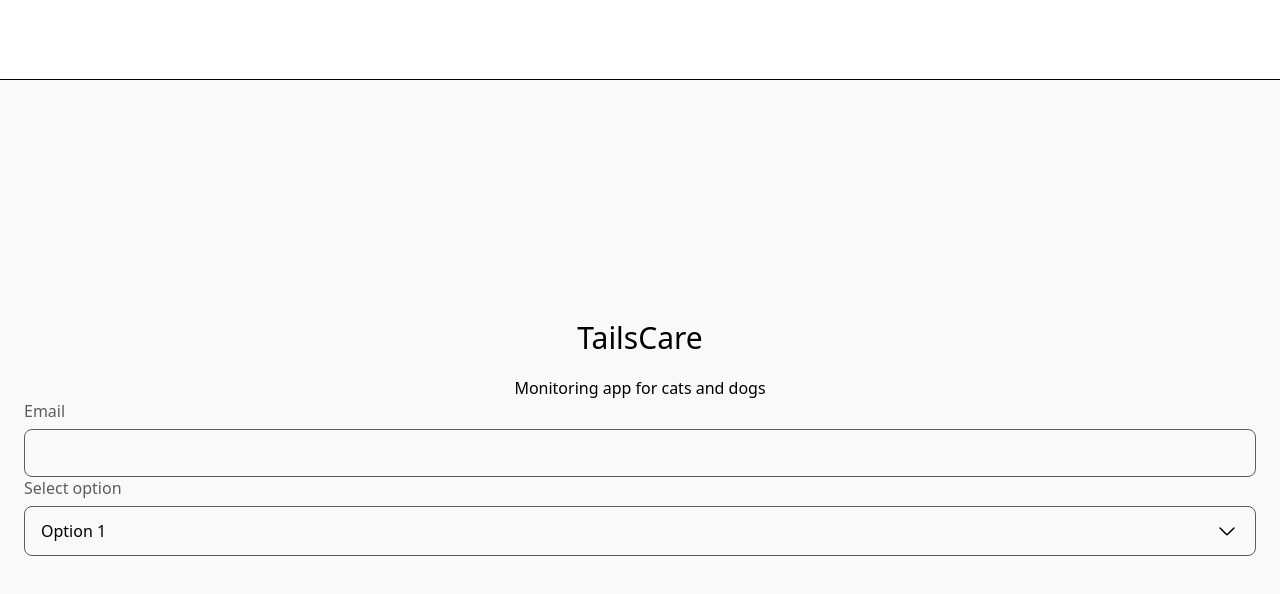
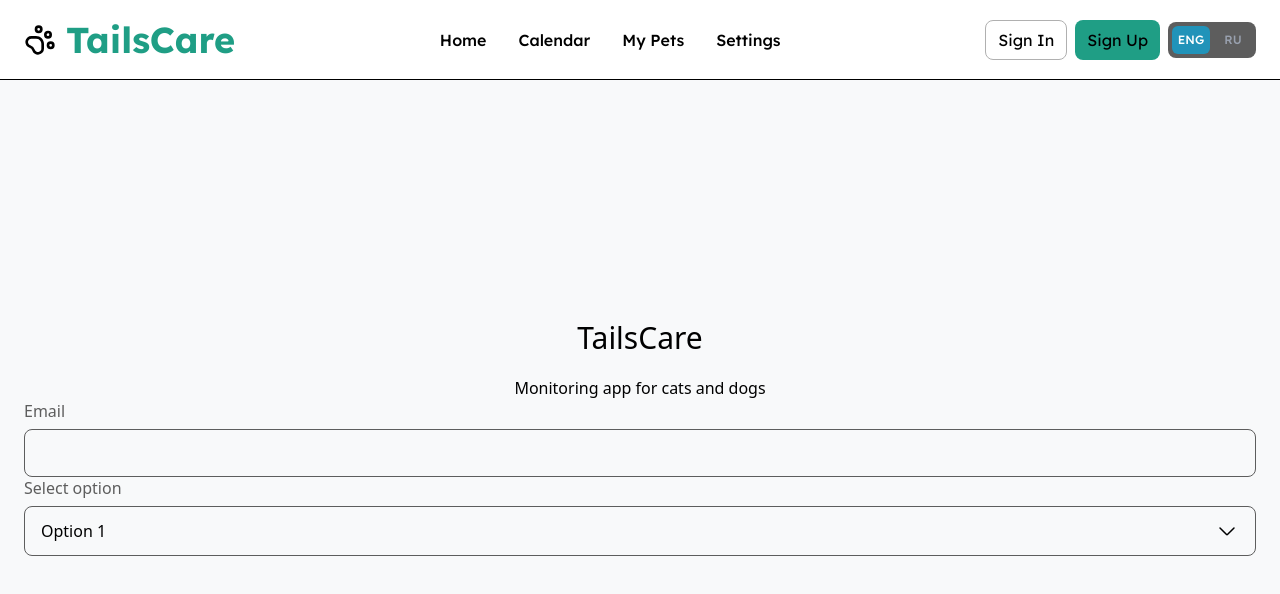
Before and after one commit to IharStaliarou/TailsCare, a Next.js app: page /en in a window 1280 px wide. Shown: the top 594 px of the page. Built offline with nearby package versions, Linux system fonts and the light colour scheme.

Commit message:
feat: added mobile nav menu

```diff
--- /dev/null
+++ b/components/layout/Header/DesktopNavMenu.tsx
@@ -0,0 +1,48 @@
+'use client'
+
+import { AuthActionsBlock } from '@/components/AuthActionsBlock'
+import { Logo } from '@/components/Logo/Logo'
+import { getLinks } from '@/constants/navigation'
+import { Link } from '@/i18n/routing'
+import { IUser } from '@/interfaces/user'
+import { useUIStore } from '@/store/use-ui-store'
+import { useTranslations } from 'next-intl'
+
+export const DesktopNavigation = ({
+  user,
+  isAuthenticated,
+  links,
+  t,
+}: {
+  user: IUser | null
+  isAuthenticated: boolean
+  links: ReturnType<typeof getLinks>
+  t: ReturnType<typeof useTranslations<'navigation'>>
+}) => {
+  const { closeMobileMenu } = useUIStore()
+
+  return (
+    <nav className='hidden px-4 md:flex md:h-full md:justify-between md:px-6 2xl:mx-auto 2xl:w-360'>
+      <Logo closeMobileMenu={closeMobileMenu} />
+
+      <ul className='flex items-center gap-8'>
+        {links.map(({ label, href }) => (
+          <li key={href}>
+            <Link
+              href={href}
+              className='hover:text-primary-hover font-medium transition-colors'
+            >
+              {t(label.replace('navigation.', ''))}
+            </Link>
+          </li>
+        ))}
+      </ul>
+
+      <AuthActionsBlock
+        user={user}
+        isAuthenticated={isAuthenticated}
+        closeMobileMenu={closeMobileMenu}
+      />
+    </nav>
+  )
+}
--- a/components/layout/Header/HeaderClient.tsx
+++ b/components/layout/Header/HeaderClient.tsx
@@ -1,22 +1,19 @@
 'use client'
 
-import { AuthActionsBlock } from '@/components/AuthActionsBlock'
-import { Logo } from '@/components/Logo/Logo'
 import { getLinks } from '@/constants/navigation'
-import { Link } from '@/i18n/routing'
 import { IUser } from '@/interfaces/user'
 import { useUIStore } from '@/store/use-ui-store'
-import clsx from 'clsx'
 import { useTranslations } from 'next-intl'
 
-import { BurgerButton } from './BurgerButton'
+import { DesktopNavigation } from './DesktopNavMenu'
+import { MobileNavigation } from './MobileNavMenu'
 
 interface IHeaderClientProps {
   user: IUser | null
 }
 
 export const HeaderClient = ({ user }: IHeaderClientProps) => {
-  const { isMobileMenuOpen, toggleMobileMenu, closeMobileMenu } = useUIStore()
+  const { isMobileMenuOpen } = useUIStore()
 
   const isAuthenticated = !!user
   const links = getLinks(isAuthenticated)
@@ -25,47 +22,23 @@ export const HeaderClient = ({ user }: IHeaderClientProps) => {
 
   return (
     <header
-      className={clsx(
-        'fixed top-0 left-0 z-50 flex w-full flex-col border-b bg-white transition-all',
-        isMobileMenuOpen ? 'h-full md:h-20' : 'h-16 md:h-20'
-      )}
+      className={
+        'fixed top-0 left-0 z-50 flex h-16 w-full flex-col border-b bg-white transition-all md:h-20'
+      }
     >
-      {/* TODO: add fast access links to pets and profile (refactoring!?) */}
-      <nav
-        className={clsx(
-          'inset-0 z-40 flex h-full flex-col p-6 pt-10 transition-transform duration-300 ' +
-            'justify-between md:static md:h-full md:max-w-360 md:flex-row md:px-4 md:py-0 2xl:mx-auto 2xl:w-360',
-          isMobileMenuOpen ? 'translate-x-0' : 'translate-x-full'
-        )}
-      >
-        <Logo closeMobileMenu={closeMobileMenu} />
+      <DesktopNavigation
+        user={user}
+        isAuthenticated={isAuthenticated}
+        links={links}
+        t={t}
+      />
 
-        <ul className='flex flex-col gap-6 md:flex-row md:items-center md:gap-8'>
-          {links.map(({ label, href }) => (
-            <li key={href}>
-              <Link
-                href={href}
-                onClick={closeMobileMenu}
-                className='hover:text-primary-hover font-medium transition-colors'
-              >
-                {t(label.replace('navigation.', ''))}
-              </Link>
-            </li>
-          ))}
-        </ul>
-
-        <AuthActionsBlock
-          user={user}
-          isAuthenticated={isAuthenticated}
-          closeMobileMenu={closeMobileMenu}
-        />
-        {/* TODO: add language  */}
-      </nav>
-
-      <BurgerButton
-        className='absolute top-3 right-5 z-50 md:hidden'
+      <MobileNavigation
+        user={user}
+        isAuthenticated={isAuthenticated}
+        links={links}
+        t={t}
         isMobileMenuOpen={isMobileMenuOpen}
-        toggleMobileMenu={toggleMobileMenu}
       />
     </header>
   )
--- /dev/null
+++ b/components/layout/Header/MobileNavMenu.tsx
@@ -0,0 +1,65 @@
+import { AuthActionsBlock } from '@/components/AuthActionsBlock'
+import { Logo } from '@/components/Logo/Logo'
+import { getLinks } from '@/constants/navigation'
+import { Link } from '@/i18n/routing'
+import { IUser } from '@/interfaces/user'
+import { useUIStore } from '@/store/use-ui-store'
+import clsx from 'clsx'
+import { useTranslations } from 'next-intl'
+
+import { BurgerButton } from './BurgerButton'
+
+export const MobileNavigation = ({
+  user,
+  isAuthenticated,
+  links,
+  t,
+  isMobileMenuOpen,
+}: {
+  user: IUser | null
+  isAuthenticated: boolean
+  links: ReturnType<typeof getLinks>
+  t: ReturnType<typeof useTranslations<'navigation'>>
+  isMobileMenuOpen: boolean
+}) => {
+  const { closeMobileMenu } = useUIStore()
+
+  return (
+    <>
+      <nav
+        className={clsx(
+          'fixed inset-0 z-40 flex h-full flex-col justify-between bg-white p-6 pt-20 transition-transform duration-300 md:hidden',
+          isMobileMenuOpen ? 'translate-x-0' : 'translate-x-full'
+        )}
+      >
+        <Logo closeMobileMenu={closeMobileMenu} />
+
+        <ul className='flex flex-col gap-6'>
+          {links.map(({ label, href }) => (
+            <li key={href}>
+              <Link
+                href={href}
+                onClick={closeMobileMenu}
+                className='hover:text-primary-hover font-medium transition-colors'
+              >
+                {t(label.replace('navigation.', ''))}
+              </Link>
+            </li>
+          ))}
+        </ul>
+
+        <AuthActionsBlock
+          user={user}
+          isAuthenticated={isAuthenticated}
+          closeMobileMenu={closeMobileMenu}
+        />
+      </nav>
+
+      <BurgerButton
+        className='absolute top-3 right-5 z-50 md:hidden'
+        isMobileMenuOpen={isMobileMenuOpen}
+        toggleMobileMenu={useUIStore.getState().toggleMobileMenu}
+      />
+    </>
+  )
+}
```
